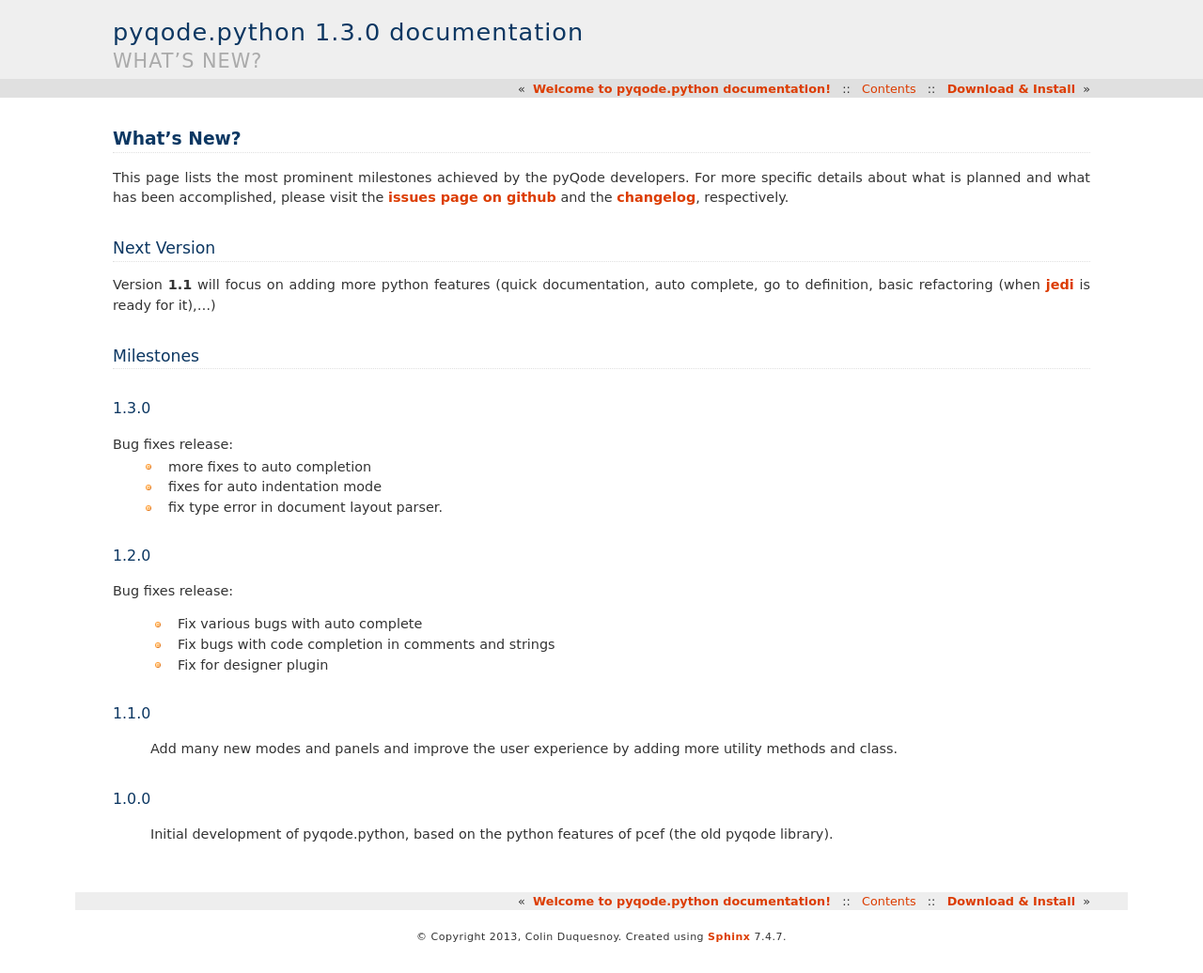
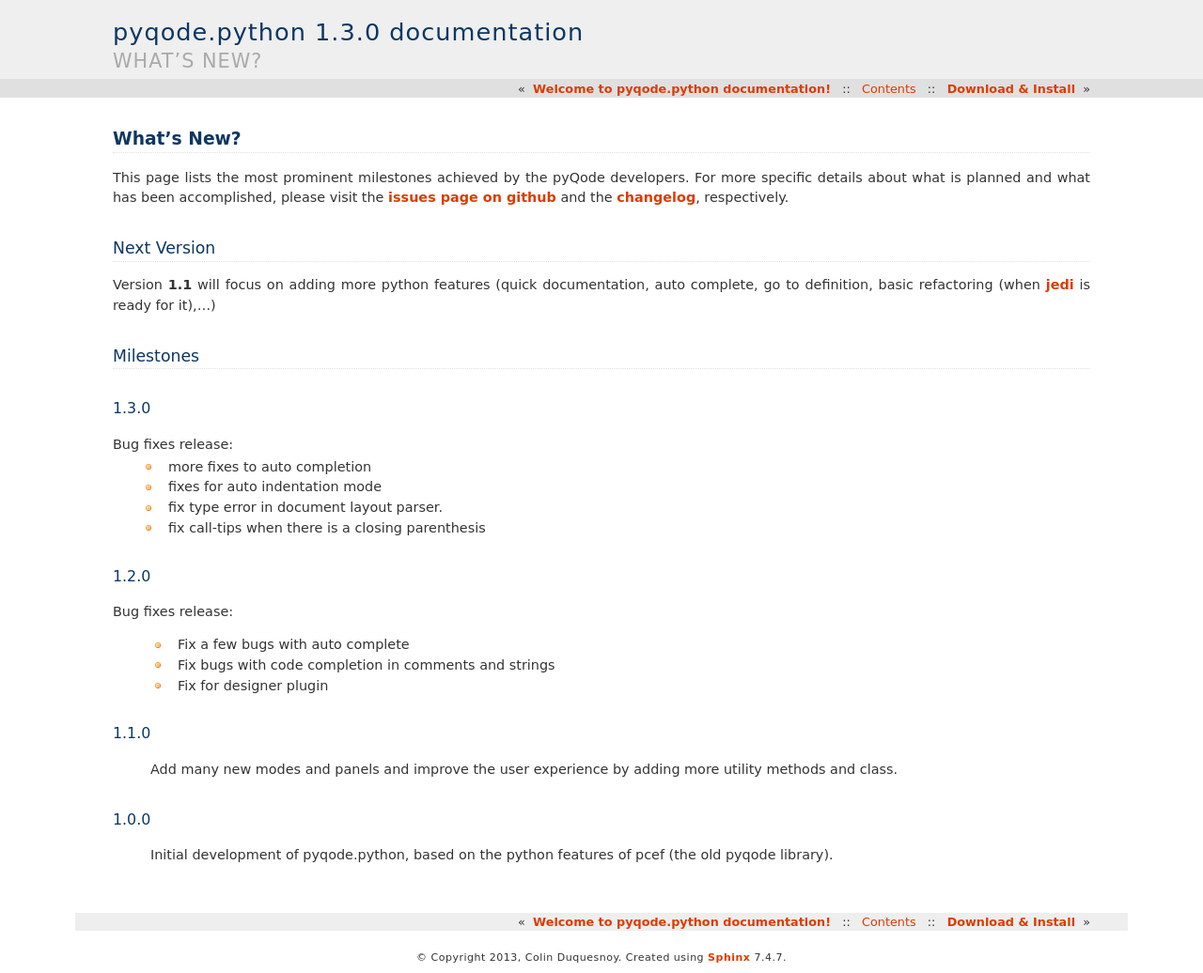
Before and after one commit to pyQode/pyqode.python, a Sphinx documentation site: the page built from doc/source/whats_new.rst, in a window 1280 px wide. Shown: the whole page at 94% size. Built offline with Sphinx 7.4.7, drawn with Linux system fonts in a browser that asks for light colours; formulas are drawn with MathJax 3; before the commit the page ends 1014 px from its top, so only the background shows below that.

Commit message:
Update doc
due to recent bug fixes

```diff
--- a/doc/source/changelog.rst
+++ b/doc/source/changelog.rst
@@ -13,6 +13,7 @@ Fixed bugs:
     - more fixes to auto completion
     - fixes for auto indentation mode
     - fix type error in document layout parser.
+    - Fix calltips when there is a closing parenthesis
 
 
 1.2.0
--- a/doc/source/whats_new.rst
+++ b/doc/source/whats_new.rst
@@ -22,6 +22,7 @@ Bug fixes release:
     - more fixes to auto completion
     - fixes for auto indentation mode
     - fix type error in document layout parser.
+    - fix call-tips when there is a closing parenthesis
 
 
 1.2.0
@@ -29,10 +30,9 @@ Bug fixes release:
 
 Bug fixes release:
 
-    - Fix various bugs with auto complete
+    - Fix a few bugs with auto complete
     - Fix bugs with code completion in comments and strings
     - Fix for designer plugin
-
 
 
 1.1.0
```
